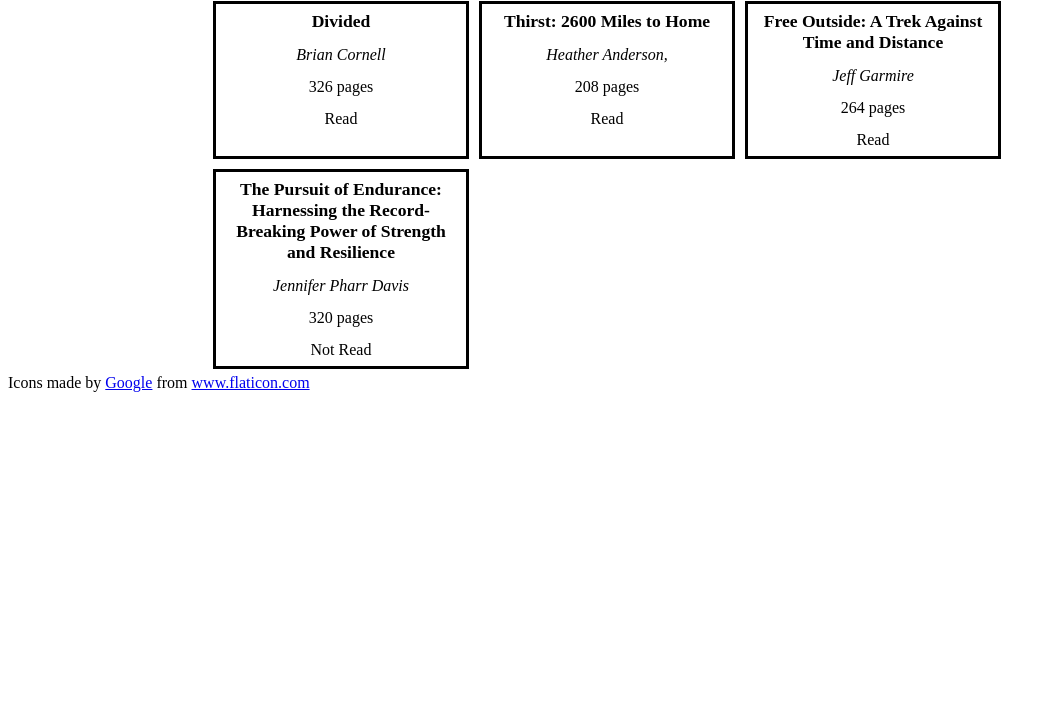
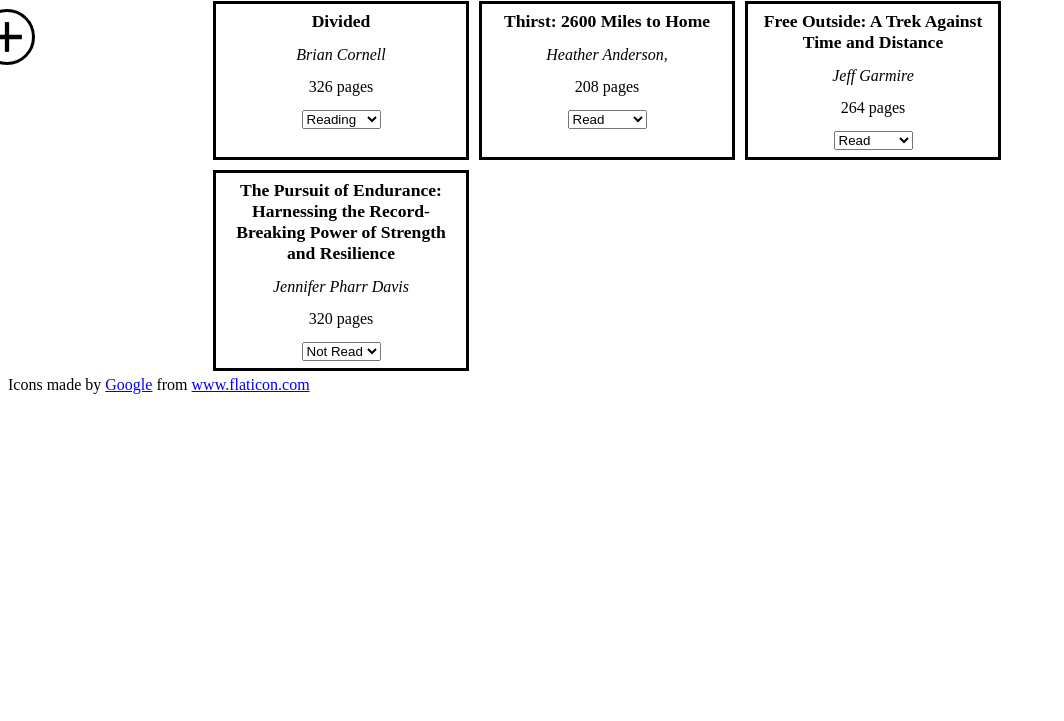
Before and after one commit to vitsenyl/top-library, a plain HTML site: page index.html in a window 1280 px wide. Shown: the part 79-800 px from the top of the page, without its empty margins (0-1064 px from the left). Drawn offline with Linux system fonts and the light colour scheme; files whose address does not match are found by name.

Commit message:
Refactored to use Reading/Read/Not Read combobox

```diff
--- a/css/styles.css
+++ b/css/styles.css
@@ -28,6 +28,10 @@ h2 {
     margin: 7px;
 }
 
+.book:hover {
+    box-shadow: inset 0 0 6px;
+}
+
 .title {
     font-size: 1.1em;
     font-weight: 600;
@@ -37,12 +41,18 @@ h2 {
     font-style: italic;
 }
 
+.read {
+    padding: 3px;
+    border-style: solid;
+    border-color: green;
+    border-width: 1px;
+}
+
 .new-book {
     position: fixed;
     top: 20px;
     left: 20px;
     width: 200px;
-    margin:
     display: flex;
     justify-content: center;
     align-items: center;
@@ -72,6 +82,10 @@ h2 {
     margin: 5px;
 }
 
+select {
+    margin: 7px;
+}
+
 .hidden {
     visibility: hidden;
 }
--- a/index.html
+++ b/index.html
@@ -19,8 +19,11 @@
         <input type="text" placeholder="Title" name="book-title" id="book-title">
         <input type="text" placeholder="Author" name="book-author" id="book-author">
         <input type="number" placeholder="Number of Pages" name="book-pages" id="book-pages">
-        <label for="book-read">Read?</label>
-        <input type="checkbox" name="book-read" id="book-read"> <br>
+        <select name="read-status" id="read-status">
+          <option value="Read">Read</option>
+          <option value="Reading">Reading</option>
+          <option value="Not Read">Not Read</option>
+        </select>
 
         <input type="button" id="submit" value="Add New Book">
         <input type="button" id="cancel" value="Cancel">
--- a/js/book.js
+++ b/js/book.js
@@ -2,7 +2,7 @@ const libraryShelf = document.querySelector('.library');
 const newBookForm = document.querySelector('#book-info');
 const addBookButton = document.querySelector('#add-book');
 
-let myLibrary = [];
+let myLibrary = []; // Should use hash table ideally... will learn at some point!
 initializeLibrary();
 
 document.querySelector('#submit').onclick = addBookToLibrary;
@@ -35,7 +35,7 @@ function Book(title, author, pages, read) {
 // }
 
 function initializeLibrary() {
-    let a = new Book("Divided", "Brian Cornell", 326, "Read");
+    let a = new Book("Divided", "Brian Cornell", 326, "Reading");
     let b = new Book("Thirst: 2600 Miles to Home", "Heather Anderson,", 208, "Read");
     let c = new Book("Free Outside: A Trek Against Time and Distance", "Jeff Garmire", 264, "Read");
     let d = new Book("The Pursuit of Endurance: Harnessing the Record-Breaking Power of Strength and Resilience", "Jennifer Pharr Davis", 320, "Not Read");
@@ -47,10 +47,10 @@ function addBookToLibrary() {
     let title = document.querySelector('#book-info #book-title').value;
     let author = document.querySelector('#book-info #book-author').value;
     let pages = document.querySelector('#book-info #book-pages').value;
-    let read = document.querySelector('#book-info #book-read').checked;
+    let read = document.querySelector('#book-info #read-status').value;
 
     if (title && author && pages) {
-        let book = new Book(title, author, pages, read ? "Read" : "Not Read");
+        let book = new Book(title, author, pages, read);
         myLibrary.push(book);
         render();
         newBookForm.reset();
@@ -65,16 +65,24 @@ function render() {
 function displayBook(book) {
     let bookDiv = document.createElement("div");
     bookDiv.setAttribute('class', 'book');
-    bookDiv.setAttribute('id', book.title);
+    bookDiv.innerHTML = `<span class='title'>${book.title}</span>
+            <span class='author'>${book.author}</span>
+            <span class='pages'>${book.pages} pages</span>
+            <select name="read-status" id="read-status">
+                ${readSelectorOptions(book.read)}
+            </select>
+            <div class='remove-book'></div>
+            <div class='mark-read'></div>`;
+
     libraryShelf.appendChild(bookDiv);
+}
 
-    for (let item in book) {
-        let span = document.createElement("span");
-        span.setAttribute('class', item);
-        span.textContent = book[item];
-        if (item === "pages") {
-            span.textContent += ' pages';
-        }
-        bookDiv.appendChild(span);
+function readSelectorOptions(readStatus) {
+    let readSelectorString = '';
+    for (let s of ['Read', 'Reading', 'Not Read']) {
+        readSelectorString += `<option value="${s}"`;
+        if (s == readStatus) {readSelectorString += ' selected'};
+        readSelectorString += `>${s}</option><br>`;
     }
+    return readSelectorString;
 }
```
